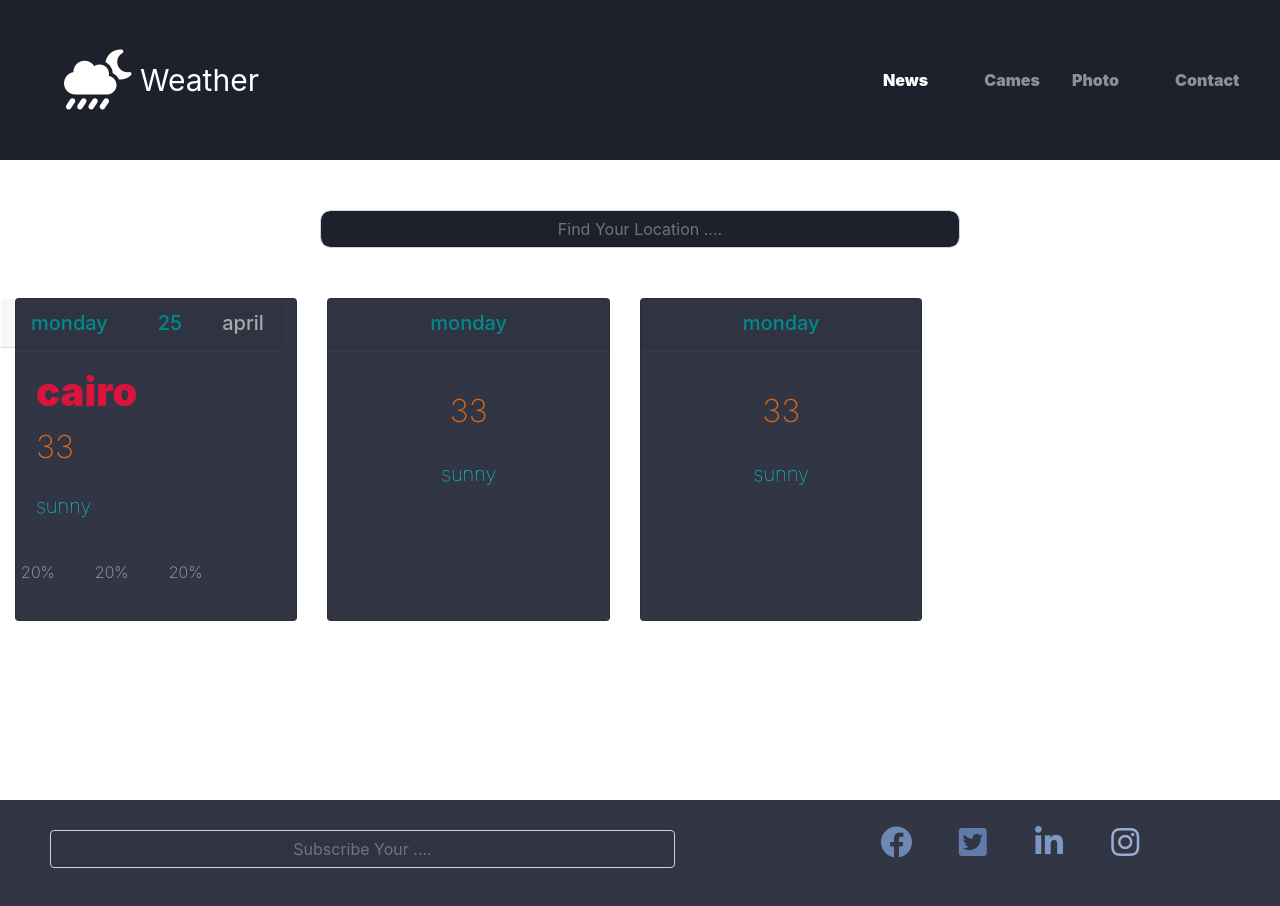
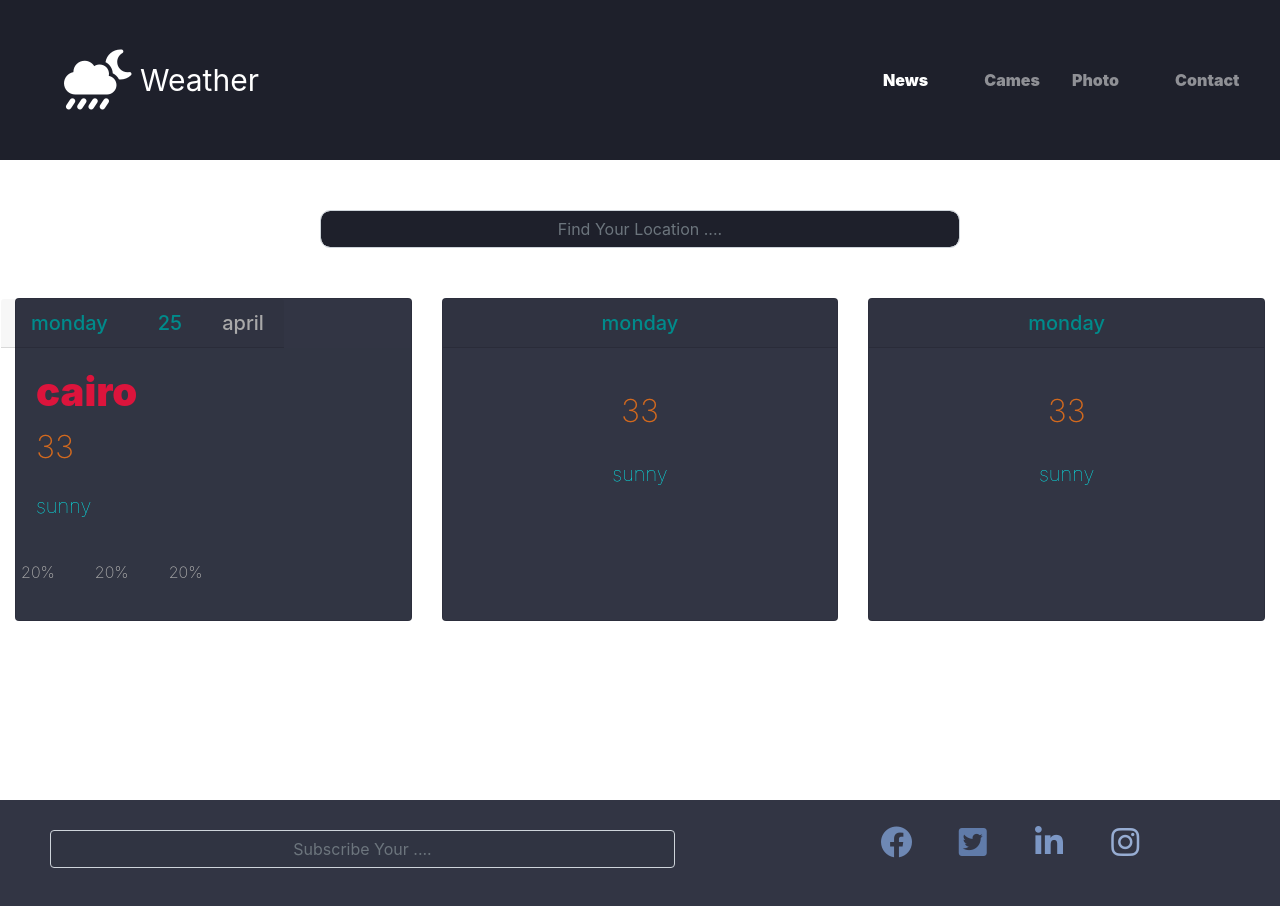
Before and after one commit to Ramy29/Weather-Api, a plain HTML site: page index.html in a window 1280 px wide. Drawn offline with Linux system fonts and the light colour scheme; no server answers.

Commit message:
Add files via upload

```diff
--- a/index.html
+++ b/index.html
@@ -42,16 +42,16 @@
    <div class="home">
     <input id="search" type="text" class="form-control w-50 ms-auto " placeholder="Find Your Location ....">
     <div class="container-fluid days">
-      <div class="row w-75" id="cols">
+      <div class="row w-80" id="cols">
         <div class="col-4">
           <div class="card">
           <div class="row">
              <col-2> <h5  id="timezone" class="card-header" >monday</h5></col-2>
 
              <col-2> <h5 class="card-header" id="days">25</h5></col-2>
-             <col-1> <h5 class="card-header ms-auto" id="month">april</h5></col-1>
+             <col-8> <h5 class="card-header " id="month">april</h5></col-8>
           </div>
-            <div class="card-body">
+            <div class="card-body card2">
               <h1 class="card-title" id="cityname">cairo</h1>
               <h2 id="number">33</h2>
 
```
